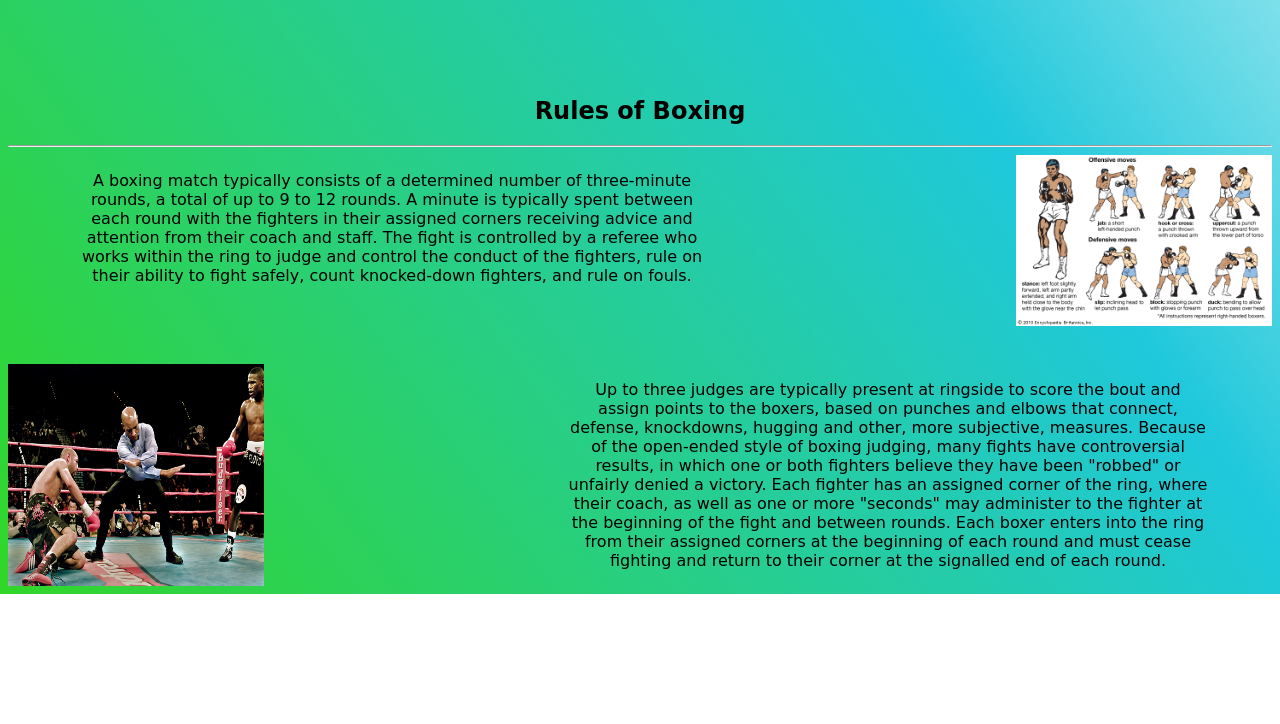
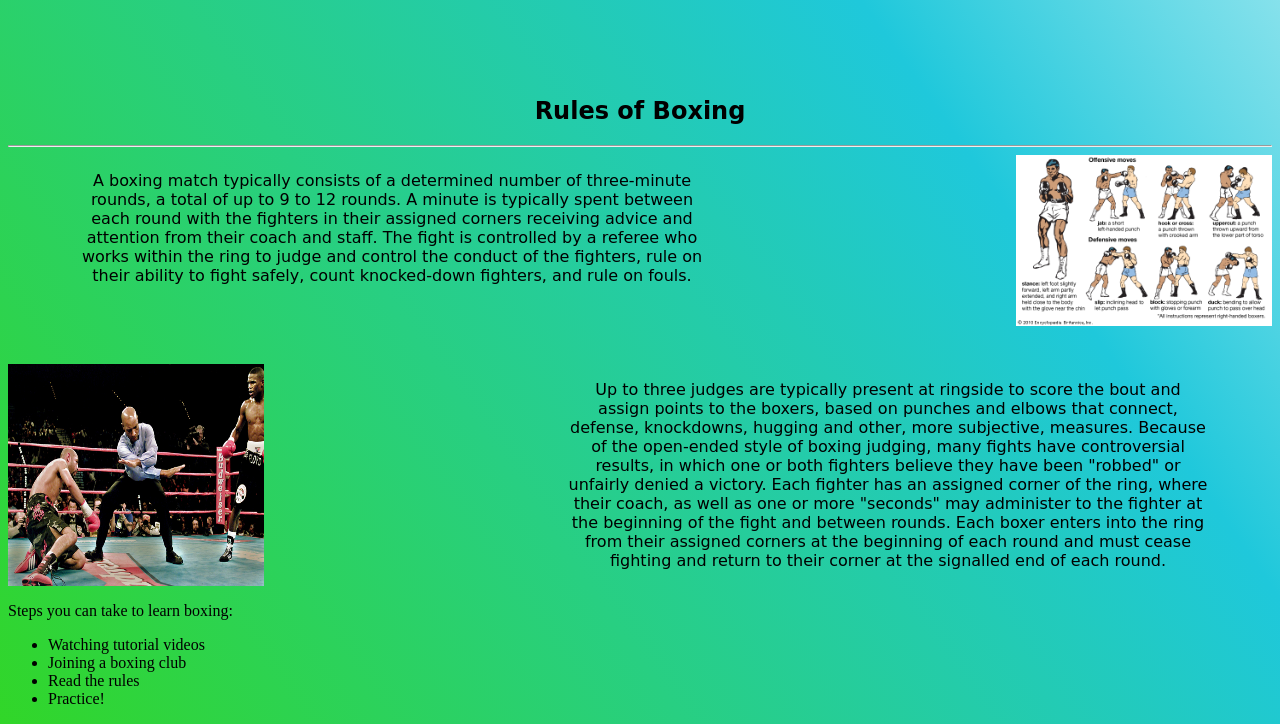
Before and after one commit to KareemD123/Boxing_Page, a plain HTML site: page index.html in a window 1280 px wide. Shown: the part 1278-2002 px from the top of the page. Before the commit the page ends 1872 px from the top, so only its background shows below. Drawn offline with Linux system fonts and the light colour scheme; a web font is replaced by a local one.

Commit message:
more updates

```diff
--- a/css/styles.css
+++ b/css/styles.css
@@ -117,3 +117,11 @@ article img {
   height: auto;
   width: 20vw;
 }
+
+#advice {
+  text-align: left;
+}
+
+ul {
+  text-align: left;
+}
--- a/index.html
+++ b/index.html
@@ -144,5 +144,12 @@
         </div>
       </div>
     </article>
+    <p id="advice">Steps you can take to learn boxing:</p>
+    <ul>
+      <li>Watching tutorial videos</li>
+      <li>Joining a boxing club</li>
+      <li>Read the rules</li>
+      <li>Practice!</li>
+    </ul>
   </body>
 </html>
```
